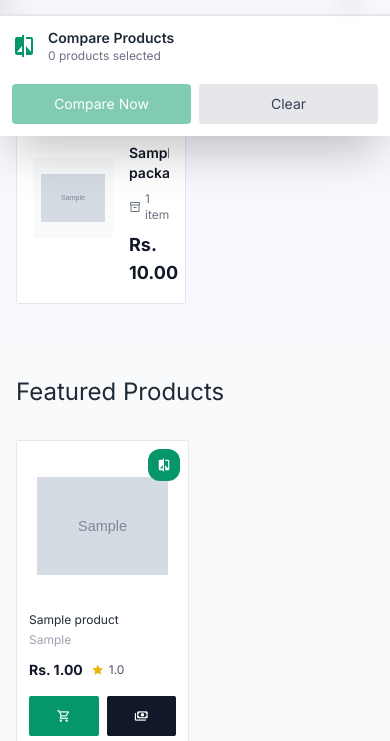
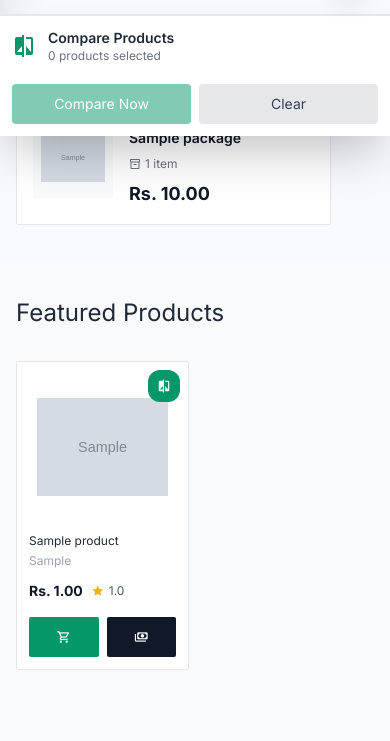
Before and after one commit to SurajM9823/chhapadiya, a Django app: page / in a window 390 px wide. Shown: the part 830-1571 px from the top of the page. Run offline with Django 5.2, Linux system fonts and the light colour scheme; tables that the repository leaves empty hold one stand-in row (values such as "Sample post"); grey boxes marked "Sample" are stand-in pictures; some libraries are stand-ins or nearby versions.

Commit message:
adfded: fix package

```diff
--- a/web/templates/web/index.html
+++ b/web/templates/web/index.html
@@ -129,7 +129,7 @@
 
             <div id="packagesContainer" class="flex overflow-x-auto gap-3 pb-2 snap-x snap-mandatory scroll-smooth hide-scrollbar" style="scrollbar-width: none; -ms-overflow-style: none;">
                 {% for package in packages %}
-                <a href="{% url 'package_detail' package.pk %}" class="bg-white border border-gray-200 p-4 flex items-center gap-4 hover:border-emerald-500 hover:shadow-md transition-all group flex-shrink-0 w-[47.5%] sm:w-[31.5%] lg:w-[31.5%] rounded-sm snap-start">
+                <a href="{% url 'package_detail' package.pk %}" class="bg-white border border-gray-200 p-4 flex items-center gap-4 hover:border-emerald-500 hover:shadow-md transition-all group flex-shrink-0 w-[88%] sm:w-[48%] md:w-[38%] lg:w-[31.5%] rounded-sm snap-start">
                     <!-- Left: Image -->
                     <div class="w-20 h-20 md:w-24 md:h-24 bg-gray-50 rounded flex-shrink-0 overflow-hidden flex items-center justify-center p-2 relative">
                         {% if package.primary_image %}
```
